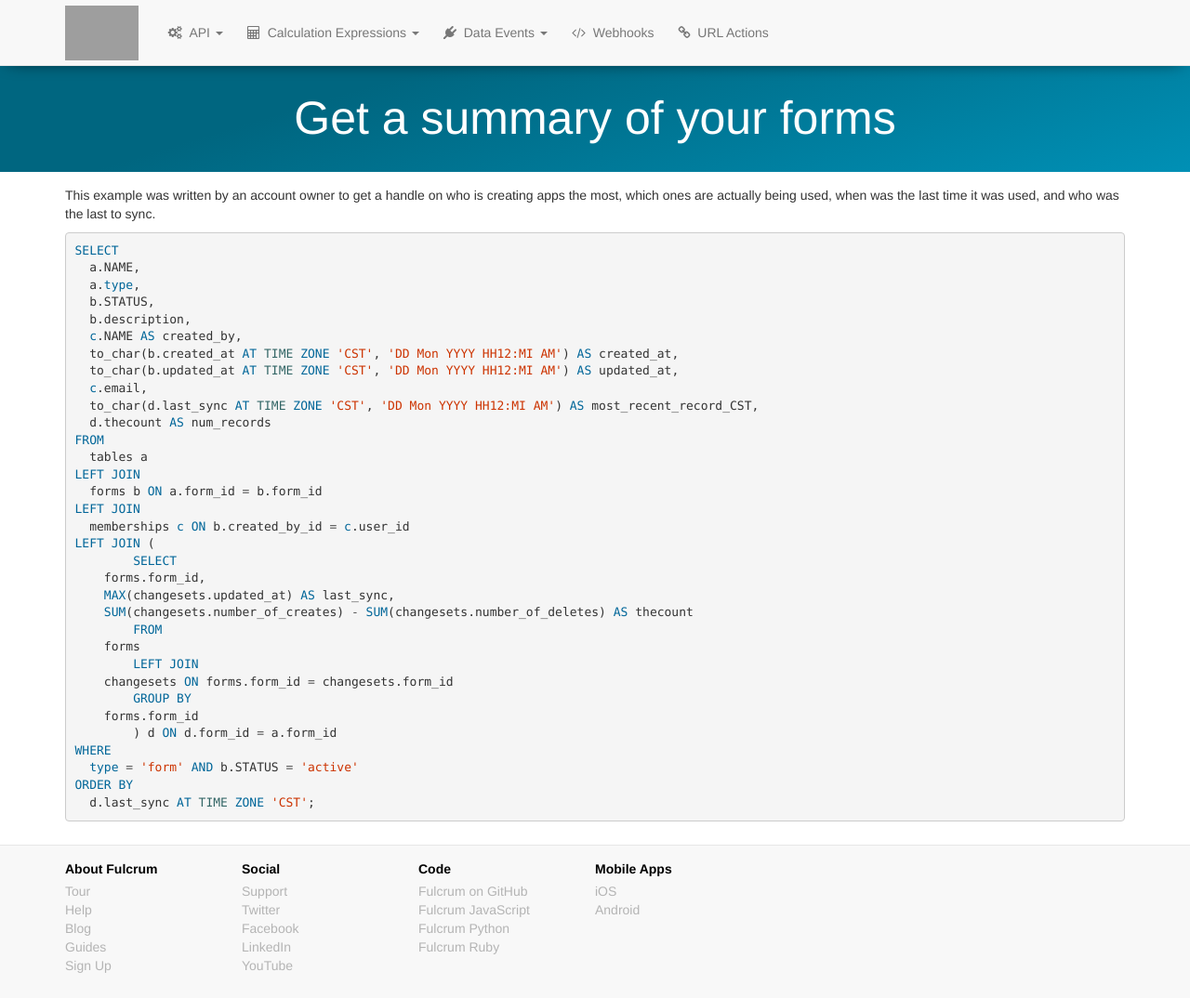
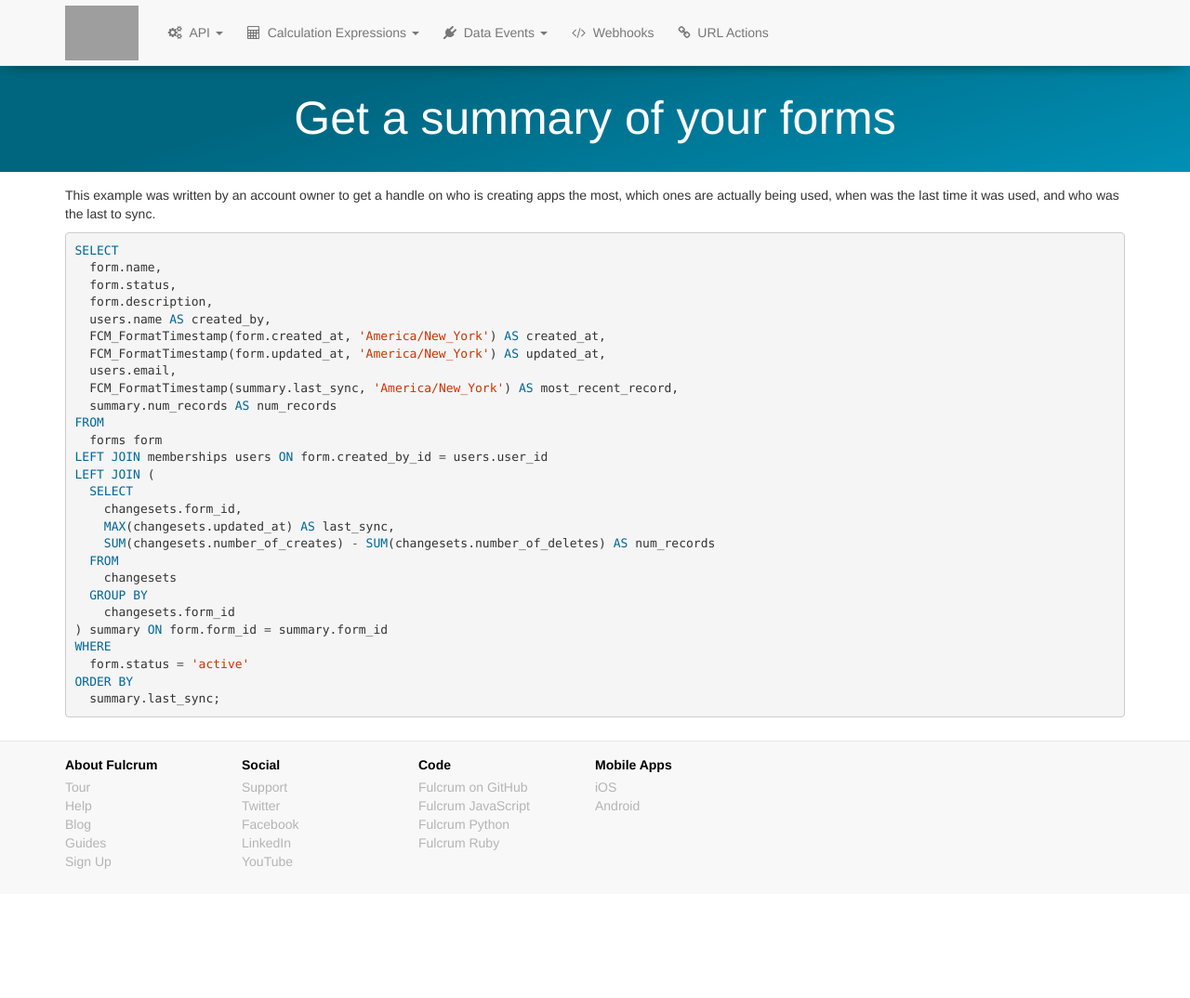
Before and after one commit to rylincoln/developer.fulcrumapp.com, a Jekyll site: the page built from _query-api-examples/get-form-summary.md, in a window 1280 px wide and 1074 px high. Shown: the whole window at 93% size. Built offline with Jekyll 4.4.1, drawn with Linux system fonts in a browser that asks for light colours; nearby versions of some CDN libraries; grey boxes are pictures that could not be loaded.

Commit message:
Improve aliases, simplify join sub-query, fix daylight savings hardcoding

````diff
--- a/_query-api-examples/get-form-summary.md
+++ b/_query-api-examples/get-form-summary.md
@@ -10,36 +10,30 @@ This example was written by an account owner to get a handle on who is creating
 
 ```sql
 SELECT
-  a.NAME,
-  a.type,
-  b.STATUS,
-  b.description,
-  c.NAME AS created_by,
-  to_char(b.created_at AT TIME ZONE 'CST', 'DD Mon YYYY HH12:MI AM') AS created_at,
-  to_char(b.updated_at AT TIME ZONE 'CST', 'DD Mon YYYY HH12:MI AM') AS updated_at,
-  c.email,
-  to_char(d.last_sync AT TIME ZONE 'CST', 'DD Mon YYYY HH12:MI AM') AS most_recent_record_CST,
-  d.thecount AS num_records
+  form.name,
+  form.status,
+  form.description,
+  users.name AS created_by,
+  FCM_FormatTimestamp(form.created_at, 'America/New_York') AS created_at,
+  FCM_FormatTimestamp(form.updated_at, 'America/New_York') AS updated_at,
+  users.email,
+  FCM_FormatTimestamp(summary.last_sync, 'America/New_York') AS most_recent_record,
+  summary.num_records AS num_records
 FROM
-  tables a
-LEFT JOIN
-  forms b ON a.form_id = b.form_id
-LEFT JOIN
-  memberships c ON b.created_by_id = c.user_id
+  forms form
+LEFT JOIN memberships users ON form.created_by_id = users.user_id
 LEFT JOIN (
-	SELECT
-    forms.form_id,
+  SELECT
+    changesets.form_id,
     MAX(changesets.updated_at) AS last_sync,
-    SUM(changesets.number_of_creates) - SUM(changesets.number_of_deletes) AS thecount
-	FROM
-    forms
-	LEFT JOIN
-    changesets ON forms.form_id = changesets.form_id
-	GROUP BY
-    forms.form_id
-	) d ON d.form_id = a.form_id
+    SUM(changesets.number_of_creates) - SUM(changesets.number_of_deletes) AS num_records
+  FROM
+    changesets
+  GROUP BY
+    changesets.form_id
+) summary ON form.form_id = summary.form_id
 WHERE
-  type = 'form' AND b.STATUS = 'active'
+  form.status = 'active'
 ORDER BY
-  d.last_sync AT TIME ZONE 'CST';
+  summary.last_sync;
 ```
````
